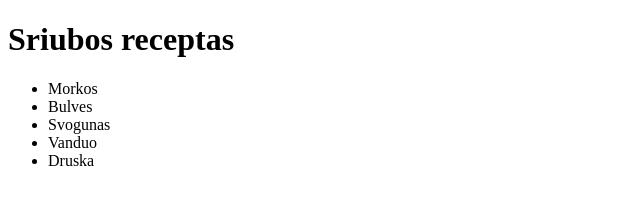
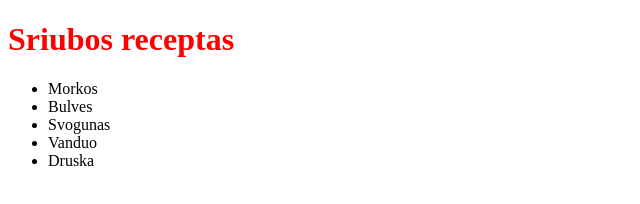
Before and after one commit to AisteBu/19-dom, a website: page index.html in a window 1280 px wide. Shown: the whole page, without its empty margins (0-640 px from the left). Drawn offline with Linux system fonts and the light colour scheme.

Commit message:
RastiH1PridetiCssClass

```diff
--- /dev/null
+++ b/css/main.css
@@ -0,0 +1,3 @@
+.antraste {
+    color: red
+}
--- a/index.html
+++ b/index.html
@@ -5,7 +5,14 @@
     <meta http-equiv="X-UA-Compatible" content="IE=edge">
     <meta name="viewport" content="width=device-width, initial-scale=1.0">
     <title>Document</title>
+    <!-- <style>
+        .antraste {
+            color: red
+        }
+    </style> -->
+    <link rel="stylesheet" href="./css/main.css">
 </head>
+
 <body>
     <h1>Sriubos receptas</h1>
     <ul>
--- a/js/main.js
+++ b/js/main.js
@@ -1,19 +1,7 @@
 /*
-Surasti visus ingridientus ir ju pavadinimus atspausdinti i console
-
-Visu ingridientu pavadinimai turi buti didziosiomis raidemis ir sudeti i array
-
-Isspausdinti gauta array i console
-
-Norimas rezultatas:
-['MORKOS', 'BULVES', 'SVOGUNAS', 'VANDUO', 'DRUSKA']
+Surasti h1 (antraste)
+Prideti prie jos CSS class, kuri pakeicia teksto spalva i raudona
 */
 
-const liDOM = document.querySelectorAll('li');
-const ingridientai = [];
-
-for (let i = 0; i < liDOM.length; i++) {
-    const ingridientas = liDOM[i].innerText.toUpperCase();
-    ingridientai.push(ingridientas);                // prilipdome nauja irasa is galo . itraukiame nauja ingridienta i sarasa
-}
-console.log(ingridientai);
+const h1DOM = document.querySelector('h1');     // susirandam darbini elementa, su kuriuo norime dirbti
+h1DOM.classList.add('antraste');                // kreiptis i nurodyta elementa ir prie jo klasiu saraso prideti nurodyto pavadinimo klase (tada h1 pasidarys toks, koki klase turi aprasyma)
```
